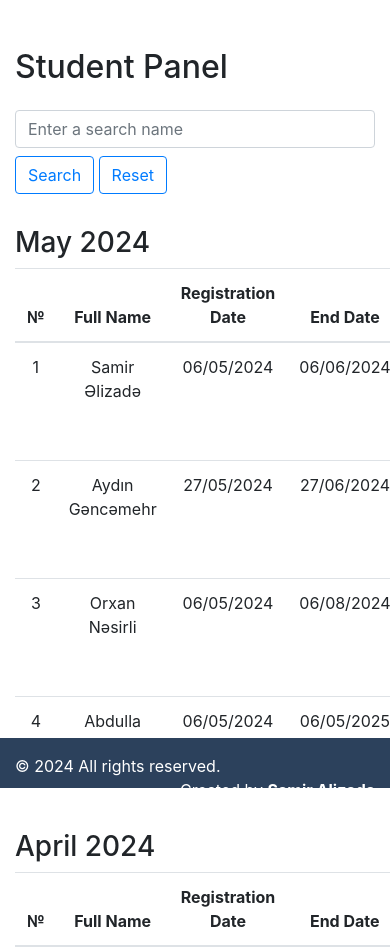
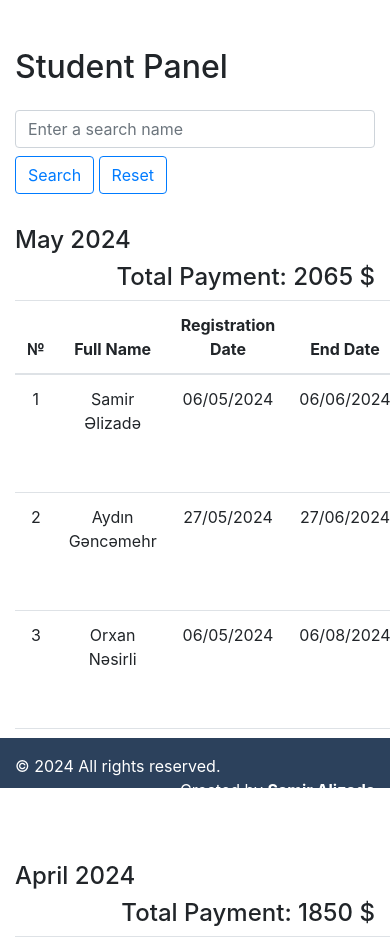
Before and after one commit to SamirAlizada/Fitness, a Django app: page /student-panel/ in a window 390 px wide; the page is wider, and only the part inside the window is pictured. Shown: the part 56-1008 px from the top of that part. Run offline with Django 4.2, Linux system fonts and the light colour scheme; data comes from the database, SQL or seed files in the repository; both versions use the stored data as it was after the commit; some libraries are stand-ins or nearby versions.

Commit message:
total payment added in student panel

```diff
--- a/fitness/views.py
+++ b/fitness/views.py
@@ -70,7 +70,6 @@ def trainer_list(request):
     return render(request, 'trainer_list.html', {'trainers': trainers})
 
 def student_list(request):
-    from datetime import date
     today = date.today()
 
     # Retrieve the search query
@@ -284,7 +283,6 @@ def trainer_panel(request):
     return render(request, 'trainer_panel.html', {'trainers': trainers})
 
 def student_panel(request):
-    # Divides students into months based on ``registration_date''
     today = date.today()
 
     query = request.GET.get('q')
@@ -304,9 +302,15 @@ def student_panel(request):
         if month_key not in grouped_students_dict:
             grouped_students_dict[month_key] = {
                 'display': month_display,
-                'students': []
+                'students': [],
+                'total_payment': 0  # Track total monthly payments
             }
+
+        # Add the student to the corresponding month's group
         grouped_students_dict[month_key]['students'].append(student)
+
+        # Add the student's payment to the total payment for the month
+        grouped_students_dict[month_key]['total_payment'] += student.payment
 
     # Convert the dictionary to a list of tuples for sorting
     sorted_grouped_students_list = sorted(
@@ -315,14 +319,19 @@ def student_panel(request):
         reverse=True
     )
 
-    # Create a dictionary with the sorted list
+    # Convert sorted list back to dictionary
     sorted_grouped_students_dict = {
-        item[1]['display']: item[1]['students']
+        item[1]['display']: {
+            'students': item[1]['students'],
+            'total_payment': item[1]['total_payment']
+        }
         for item in sorted_grouped_students_list
     }
 
     # Pass the `grouped_students` data to the `student_list.html` template
-    return render(request, 'student_panel.html', {'grouped_students': sorted_grouped_students_dict, 'today': today})
+    return render(request, 'student_panel.html', {
+        'grouped_students': sorted_grouped_students_dict,
+        'today': today})
 
 def bar_panel(request):
     bars = Bar.objects.all()
--- a/templates/student_list.html
+++ b/templates/student_list.html
@@ -24,7 +24,6 @@
         </div>
     </form>
     {% for month, data in grouped_students.items %}
-    <!-- <h3>{{ month }} - Total Payment: {{ data.total_payment }} $</h3> -->
     <div class="row">
         <div class="col-md-6 text-left">
             <h4>
--- a/templates/student_panel.html
+++ b/templates/student_panel.html
@@ -23,8 +23,19 @@
             </a>
         </div>
     </form>
-    {% for month, students in grouped_students.items %}
-        <h3>{{ month }}</h3>
+    {% for month, data in grouped_students.items %}
+    <div class="row">
+        <div class="col-md-6 text-left">
+            <h4>
+                {{ month }}
+            </h4>
+        </div>
+        <div class="col-md-6 text-right">
+            <h4>
+                Total Payment: {{ data.total_payment }} $
+            </h4>
+        </div>
+    </div>
     <table class="table text-center">
         <thead>
             <tr>
@@ -39,7 +50,7 @@
             </tr>
         </thead>
         <tbody>
-            {% for student in students %}
+            {% for student in data.students %}
             <tr class="{% if student.end_date == today %}end-date-today{% elif student.end_date < today %}end-date-past{% endif %}">
                 <td>{{ forloop.counter }}</td>
                 <td>{{ student.full_name }}</td>
```
Also changed, not shown: db.sqlite3.
